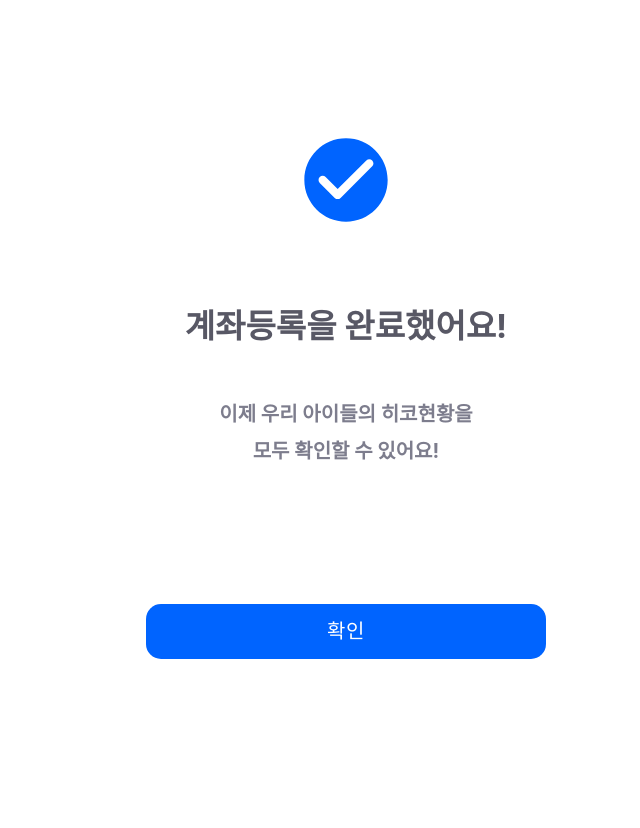
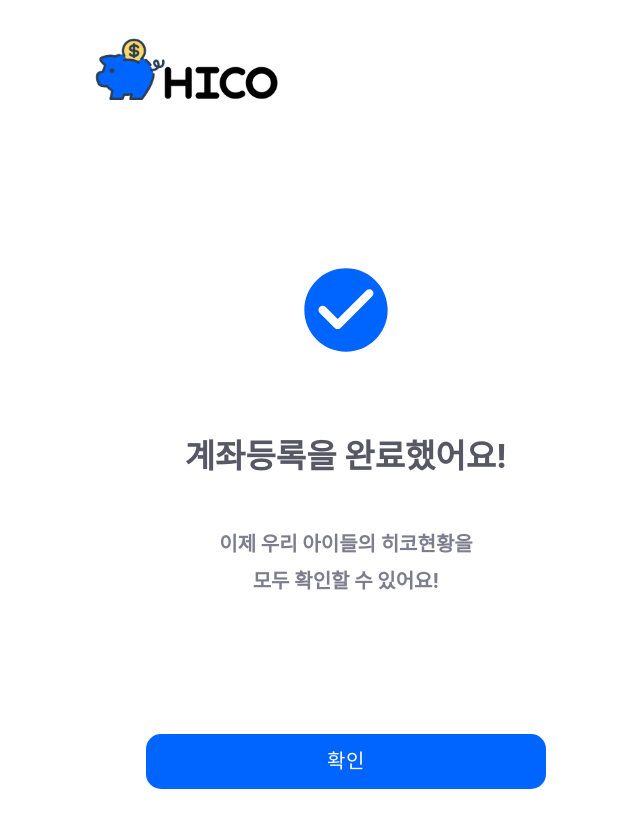
Before and after one commit to 22-bottle/ssafy_specific_pjt, a React (Create React App) app in the folder front/: page /parentaccount/complete in a window 1280 px wide. Shown: the top 828 px of the page, without its empty margins (294-934 px from the left). Before the commit the page ends 800 px from the top, so only its background shows below. Built offline with nearby package versions, Linux system fonts and the light colour scheme.

Commit message:
design: 로고 이미지 추가

```diff
--- a/front/src/components/parentaccount/CompleteAccount.tsx
+++ b/front/src/components/parentaccount/CompleteAccount.tsx
@@ -2,10 +2,22 @@ import React from 'react'
 import styles from './completeaccount.module.css'
 import CheckCircleRoundedIcon from '@mui/icons-material/CheckCircleRounded'
 import Button from '@mui/material/Button'
+import logoImage from '../../assets/logo.png'
 
 const CompleteAccount: React.FC = () => {
   return (
     <div className={styles.container}>
+      {/* 로고 이미지 */}
+      <img
+        src={logoImage}
+        alt="LOGO"
+        style={{
+          height: '80px',
+          marginTop: '30px',
+          marginRight: '320px',
+          marginBottom: '20px',
+        }}
+      />
       {/* 메인 */}
       <div className={styles.materialContainer}>
         {/* 체크 아이콘 */}
```
